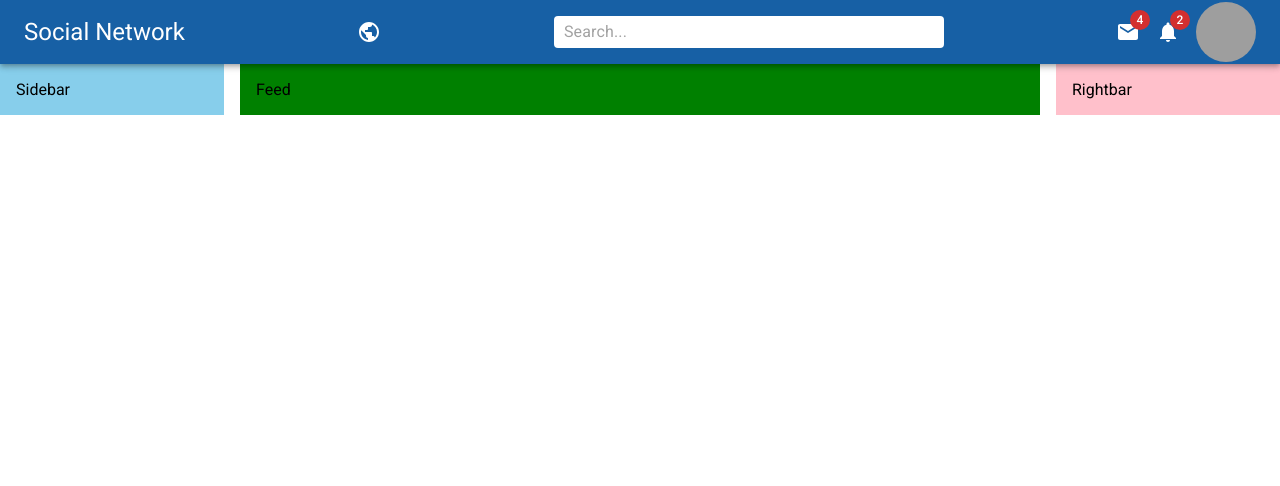
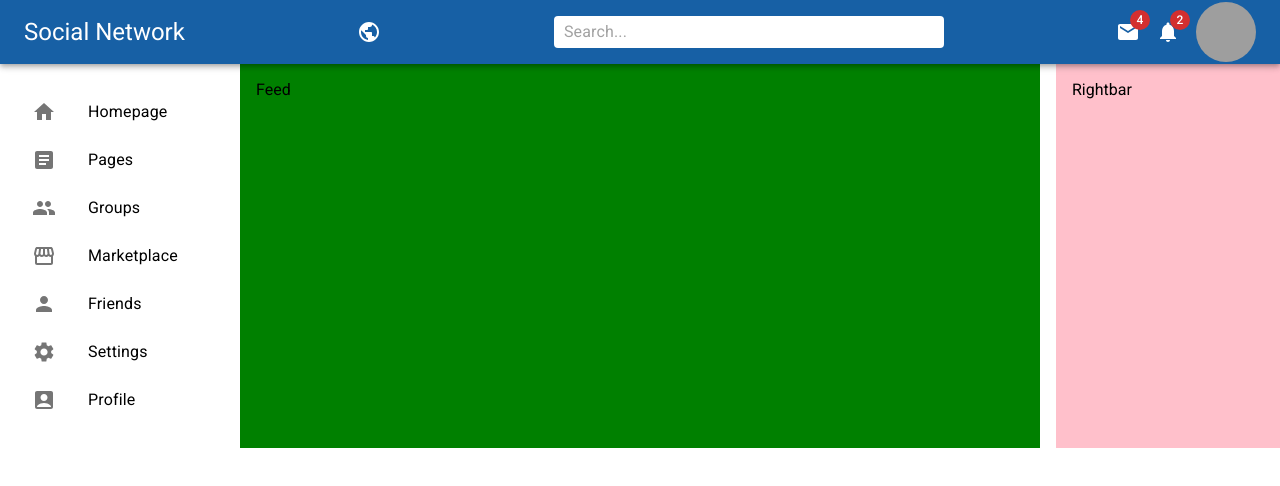
Before and after one commit to saji2000/social-network, a React (Create React App) app: page / in a window 1280 px wide. Shown: the top 486 px of the page. Built offline with nearby package versions, Linux system fonts and the light colour scheme; grey boxes are pictures that could not be loaded.

Commit message:
Working on the sidebar, thank God

```diff
--- a/src/components/Navbar.jsx
+++ b/src/components/Navbar.jsx
@@ -7,9 +7,12 @@ import {
   InputBase,
   Badge,
   Avatar,
+  Menu,
+  MenuItem,
 } from "@mui/material";
 import { Public, Mail, Notifications } from "@mui/icons-material";
 import React from "react";
+import { useState } from "react";
 
 const StyledToolBar = styled(Toolbar)({
   display: "flex",
@@ -43,6 +46,7 @@ const UserBox = styled(Box)(({ theme }) => ({
 }));
 
 const Navbar = () => {
+  const [open, setOpen] = useState(false);
   return (
     <AppBar position="sticky">
       <StyledToolBar>
@@ -63,15 +67,36 @@ const Navbar = () => {
           <Avatar
             sx={{ width: "3em", height: "3em" }}
             src="https://media.licdn.com/dms/image/D5635AQHmtYRtACb8HA/profile-framedphoto-shrink_400_400/0/1695841973114?e=1705708800&v=beta&t=zG1drtTS1XjYVD7t0MHYj57qmZhCNvLF6Gq_8TJgS_U"
+            onClick={(e) => setOpen(true)}
           />
         </Icons>
         <UserBox>
           <Avatar
             sx={{ width: "3em", height: "3em" }}
             src="https://media.licdn.com/dms/image/D5635AQHmtYRtACb8HA/profile-framedphoto-shrink_400_400/0/1695841973114?e=1705708800&v=beta&t=zG1drtTS1XjYVD7t0MHYj57qmZhCNvLF6Gq_8TJgS_U"
+            onClick={(e) => setOpen(true)}
           />
         </UserBox>
       </StyledToolBar>
+      <Menu
+        id="demo-positioned-menu"
+        aria-labelledby="demo-positioned-button"
+        // anchorEl={anchorEl}
+        open={open}
+        onClose={(e) => setOpen(false)}
+        anchorOrigin={{
+          vertical: "top",
+          horizontal: "right",
+        }}
+        transformOrigin={{
+          vertical: "top",
+          horizontal: "left",
+        }}
+      >
+        <MenuItem>Profile</MenuItem>
+        <MenuItem>My account</MenuItem>
+        <MenuItem>Logout</MenuItem>
+      </Menu>
     </AppBar>
   );
 };
--- a/src/components/Sidebar.jsx
+++ b/src/components/Sidebar.jsx
@@ -1,10 +1,91 @@
-import React from 'react'
-import { Box } from '@mui/material'
+import React from "react";
+import {
+  Box,
+  List,
+  ListItem,
+  ListItemIcon,
+  ListItemText,
+  ListItemButton,
+} from "@mui/material";
+
+import {
+  Home,
+  Article,
+  Group,
+  Storefront,
+  Person,
+  Settings,
+  AccountBox,
+} from "@mui/icons-material";
 
 const Sidebar = () => {
   return (
-    <Box bgcolor="skyblue" flex={1} p={2} sx={{display:{xs:"none", sm:"block"}}}>Sidebar</Box>
-  )
-}
+    <Box
+      bgcolor="white"
+      flex={1}
+      p={2}
+      sx={{ display: { xs: "none", sm: "block" } }}
+    >
+      <List>
+        <ListItem disablePadding>
+          <ListItemButton component="a" href="#home">
+            <ListItemIcon>
+              <Home />
+            </ListItemIcon>
+            <ListItemText primary="Homepage" />
+          </ListItemButton>
+        </ListItem>
+        <ListItem disablePadding>
+          <ListItemButton component="a" href="#simple-list">
+            <ListItemIcon>
+              <Article />
+            </ListItemIcon>
+            <ListItemText primary="Pages" />
+          </ListItemButton>
+        </ListItem>
+        <ListItem disablePadding>
+          <ListItemButton component="a" href="#simple-list">
+            <ListItemIcon>
+              <Group />
+            </ListItemIcon>
+            <ListItemText primary="Groups" />
+          </ListItemButton>
+        </ListItem>
+        <ListItem disablePadding>
+          <ListItemButton component="a" href="#simple-list">
+            <ListItemIcon>
+              <Storefront />
+            </ListItemIcon>
+            <ListItemText primary="Marketplace" />
+          </ListItemButton>
+        </ListItem>
+        <ListItem disablePadding>
+          <ListItemButton component="a" href="#simple-list">
+            <ListItemIcon>
+              <Person />
+            </ListItemIcon>
+            <ListItemText primary="Friends" />
+          </ListItemButton>
+        </ListItem>
+        <ListItem disablePadding>
+          <ListItemButton component="a" href="#simple-list">
+            <ListItemIcon>
+              <Settings />
+            </ListItemIcon>
+            <ListItemText primary="Settings" />
+          </ListItemButton>
+        </ListItem>
+        <ListItem disablePadding>
+          <ListItemButton component="a" href="#simple-list">
+            <ListItemIcon>
+              <AccountBox />
+            </ListItemIcon>
+            <ListItemText primary="Profile" />
+          </ListItemButton>
+        </ListItem>
+      </List>
+    </Box>
+  );
+};
 
-export default Sidebar
+export default Sidebar;
```
